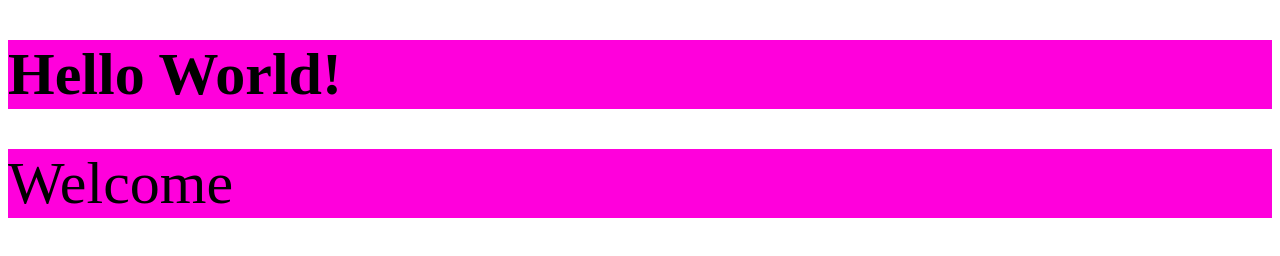
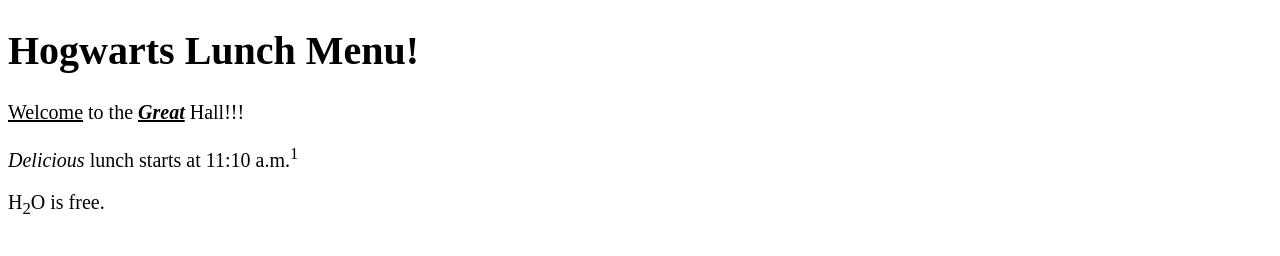
Before and after one commit to faithwanicka/HogwartsMenu, a plain HTML site: page index.html in a window 1280 px wide. Drawn offline with Linux system fonts and the light colour scheme.

Commit message:
Second Draft

```diff
--- a/index.html
+++ b/index.html
@@ -1,20 +1,23 @@
 <!DOCTYPE html>
-
 <html lang="en">
     <head>
         <meta charset="utf-8" />
         <title>Hogwarts Menu</title>
         <style>
-            .main{
-               background-color: #ff00dc;font-family:MingLiU_HKSCS-ExtB;font-size: 60px;
-
-
-            }
-
+            body{
+                                  font-family:Nyala;
+                              font-size: 20px;
+               }
+                           .main{
+                              /*background-color: #ff00dc;*/
+                              font-size: 40px;
+                           }
         </style>
     </head>
     <body>
-        <h1 id="tester" class="main">Hello World!</h1>
-     <div class="main" title="Have a good day!!!">Welcome</div>
+        <h1 id="tester" class="main">Hogwarts Lunch Menu!</h1>
+        <div title="Have a good day!!!"><u>Welcome</u> to the <em><u><strong>Great</strong></u></em> Hall!!!</div>
+        <p><em>Delicious</em> lunch starts at 11:10 a.m.<sup>1</sup></p>
+        <p>H<sub>2</sub>O is free.</p>
     </body>
 </html>
```
